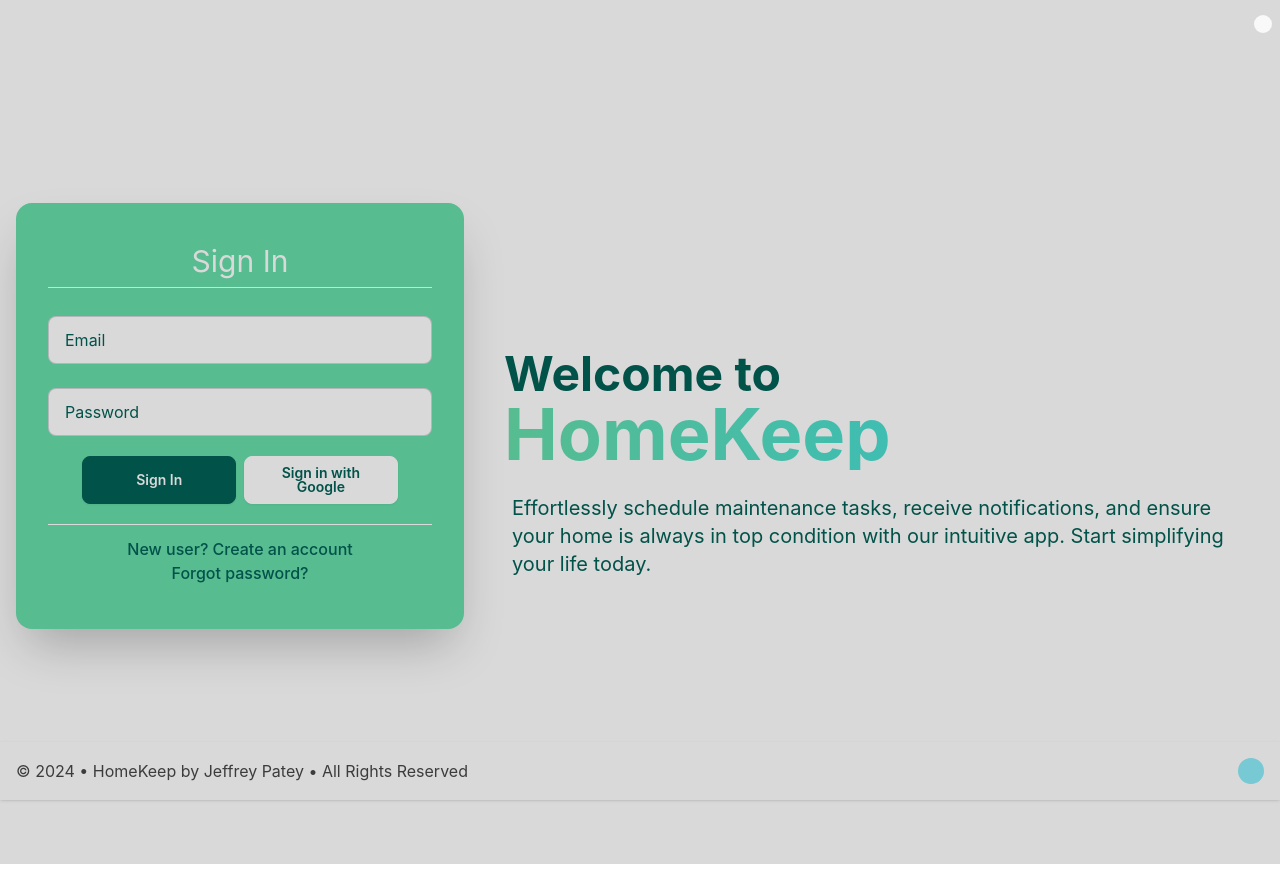
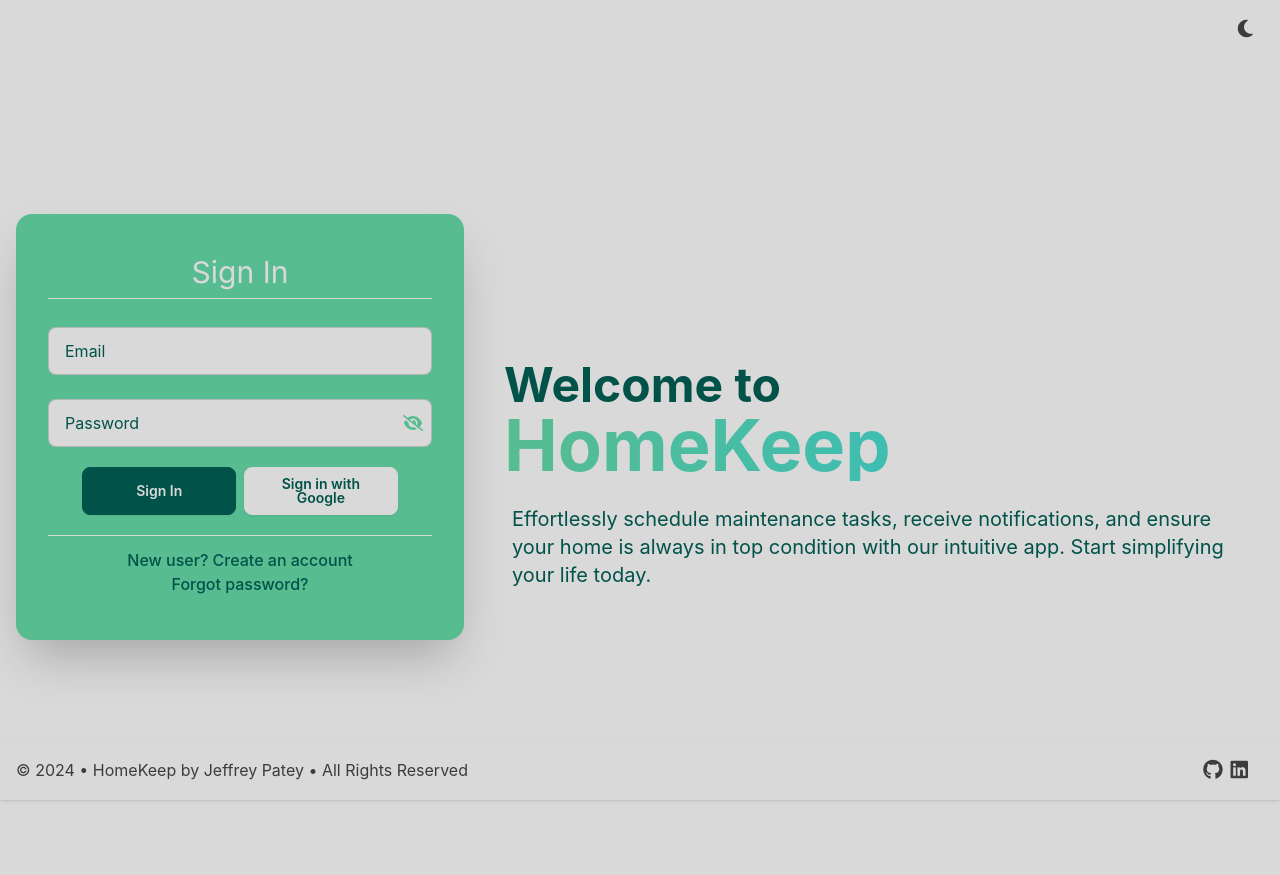
Before and after one commit to jvpatey/HomeKeep-React, a React (Vite) app: page / in a window 1280 px wide. Built offline with nearby package versions, Linux system fonts and the light colour scheme.

Commit message:
updated functionality of dark mode

```diff
--- a/src/App.tsx
+++ b/src/App.tsx
@@ -2,11 +2,27 @@ import { BrowserRouter } from "react-router-dom";
 import { Navbar } from "./components/NavBar";
 import { Footer } from "./components/Footer";
 import { Router } from "./Router";
+import { useState, useEffect } from "react";
+import "@fortawesome/fontawesome-free/css/all.min.css";
 
 export function App() {
+  const [isDarkMode, setIsDarkMode] = useState(false);
+
+  const toggleTheme = () => {
+    setIsDarkMode((prev) => !prev);
+  };
+
+  useEffect(() => {
+    if (isDarkMode) {
+      document.body.classList.add("dark");
+    } else {
+      document.body.classList.remove("dark");
+    }
+  }, [isDarkMode]);
+
   return (
     <BrowserRouter>
-      <Navbar />
+      <Navbar isDarkMode={isDarkMode} toggleTheme={toggleTheme} />
       <Router />
       <Footer />
     </BrowserRouter>
--- a/src/components/Footer.tsx
+++ b/src/components/Footer.tsx
@@ -19,9 +19,6 @@ export function Footer() {
             <i className="fab fa-linkedin"></i>
           </a>
         </div>
-        <button className="text-2xl bg-feather p-3 text-clean rounded-2xl hover:bg-marine">
-          <i className="fa-solid fa-comment"></i>
-        </button>
       </div>
     </footer>
   );
--- a/src/components/NavBar.tsx
+++ b/src/components/NavBar.tsx
@@ -1,9 +1,23 @@
-export function Navbar() {
+interface NavbarProps {
+  isDarkMode: boolean;
+  toggleTheme: () => void;
+}
+
+export function Navbar({ isDarkMode, toggleTheme }: NavbarProps) {
   return (
     <div className="navbar bg-clean dark:bg-slate pb-6 flex justify-end">
       <div className="navbar-end flex items-center">
-        <button id="darkModeToggle" className="p-2 rounded-full">
-          <i className="fa-solid fa-moon text-xl text-charcoal hover:text-marine"></i>
+        <button
+          id="darkModeToggle"
+          onClick={toggleTheme}
+          className="bg-transparent border-none focus:outline-none"
+          aria-label="Toggle Dark Mode"
+        >
+          <i
+            className={`fa-solid text-xl ${
+              isDarkMode ? "fa-sun text-yellow-400" : "fa-moon text-charcoal"
+            } hover:text-marine`}
+          ></i>
         </button>
       </div>
     </div>
```
